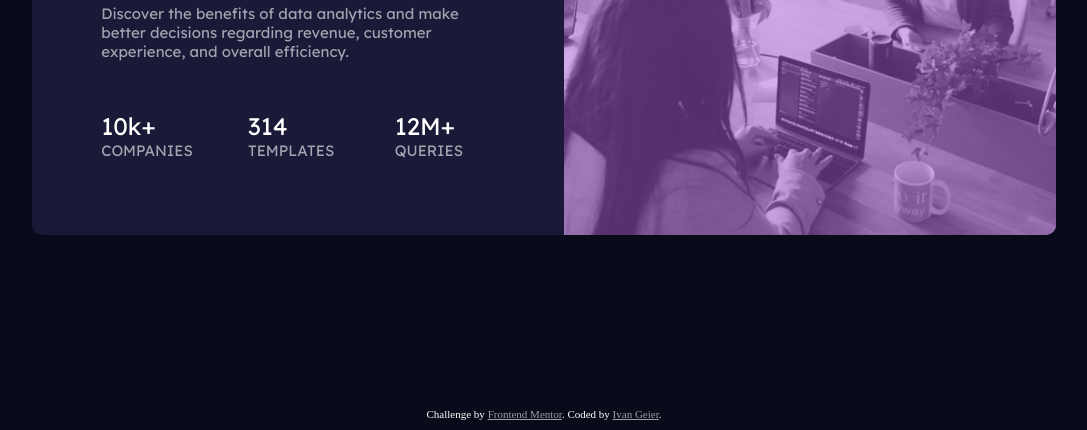
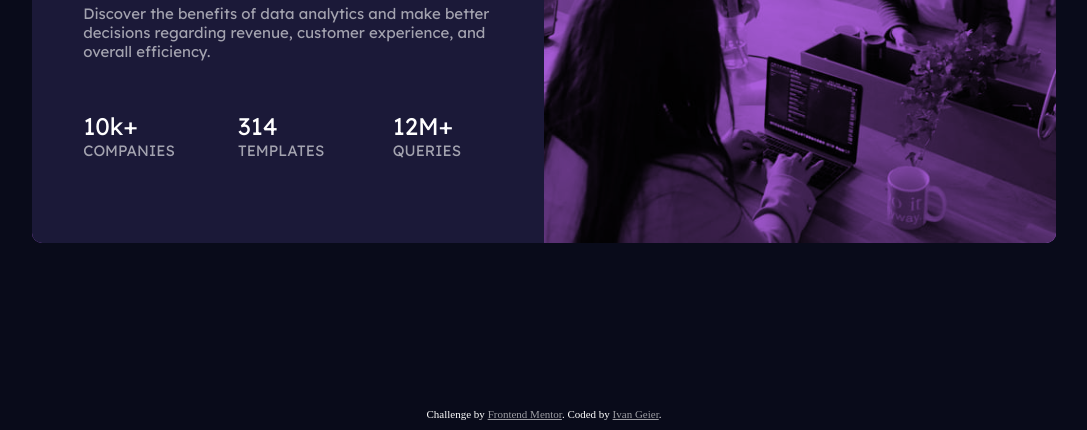
Before and after one commit to ivangeier/FrontEndMentor-Challenge1, a plain HTML site: page index.html in a window 1280 px wide. Shown: the part 370-800 px from the top of the page, without its empty margins (96-1183 px from the left). Drawn offline with Linux system fonts and the light colour scheme.

Commit message:
Fix image layer

```diff
--- a/style.css
+++ b/style.css
@@ -44,16 +44,17 @@ body {
 
 .container-card {
   width: 80%;
-  background:var(--dark-blue);
+  background:var(--soft-violet);
   color: white;
   border-radius: 10px;
+  overflow: hidden;
 
   display: flex;
 }
 
 .container-content {
   flex: 1;
-  margin: 20px;
+  background-color: var(--dark-blue);
 
   display: flex;
   flex-direction: column;
@@ -110,14 +111,12 @@ body {
 .container-image {
   flex: 1;
   background: var(--soft-violet);
-  border-radius: 0 10px 10px 0;
 }
 
 .container-image img {
   width: 100%;
   height: 100%;
-  opacity: .5;
-  border-radius: 0 10px 10px 0;
+  mix-blend-mode: multiply;
 }
 
 .attribution {
```
